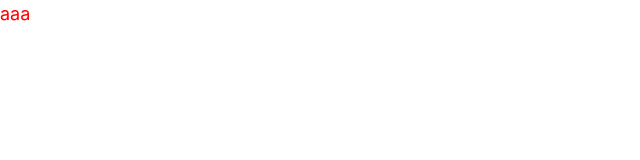
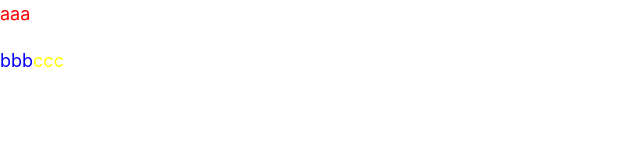
Before and after one commit to high-g/my-next-app, a Next.js app: page /test in a window 1280 px wide. Shown: the top 160 px of the page, without its empty margins (0-640 px from the left). Built offline with nearby package versions, Linux system fonts and the light colour scheme.

Commit message:
[update]

```diff
--- a/components/alert.js
+++ b/components/alert.js
@@ -1,4 +1,4 @@
-import styles from './alert.module.css'
+import styles from './alert.module.scss'
 import cn from 'classnames'
 
 export default function Alert({ text, type }) {
@@ -10,6 +10,10 @@ export default function Alert({ text, type }) {
       })}
     >
       {text}
+      <p className={styles.test}>
+        bbb
+        <span className={styles.a}>ccc</span>
+      </p>
     </div>
   )
 }
--- a/components/alert.module.css
+++ /dev/null
@@ -1,6 +0,0 @@
-.success {
-  color: green;
-}
-.error {
-  color: red;
-}
--- /dev/null
+++ b/components/alert.module.scss
@@ -0,0 +1,12 @@
+.success {
+  color: green;
+}
+.error {
+  color: red;
+}
+.test {
+  color: blue;
+  .a {
+    color: yellow;
+  }
+}
```
